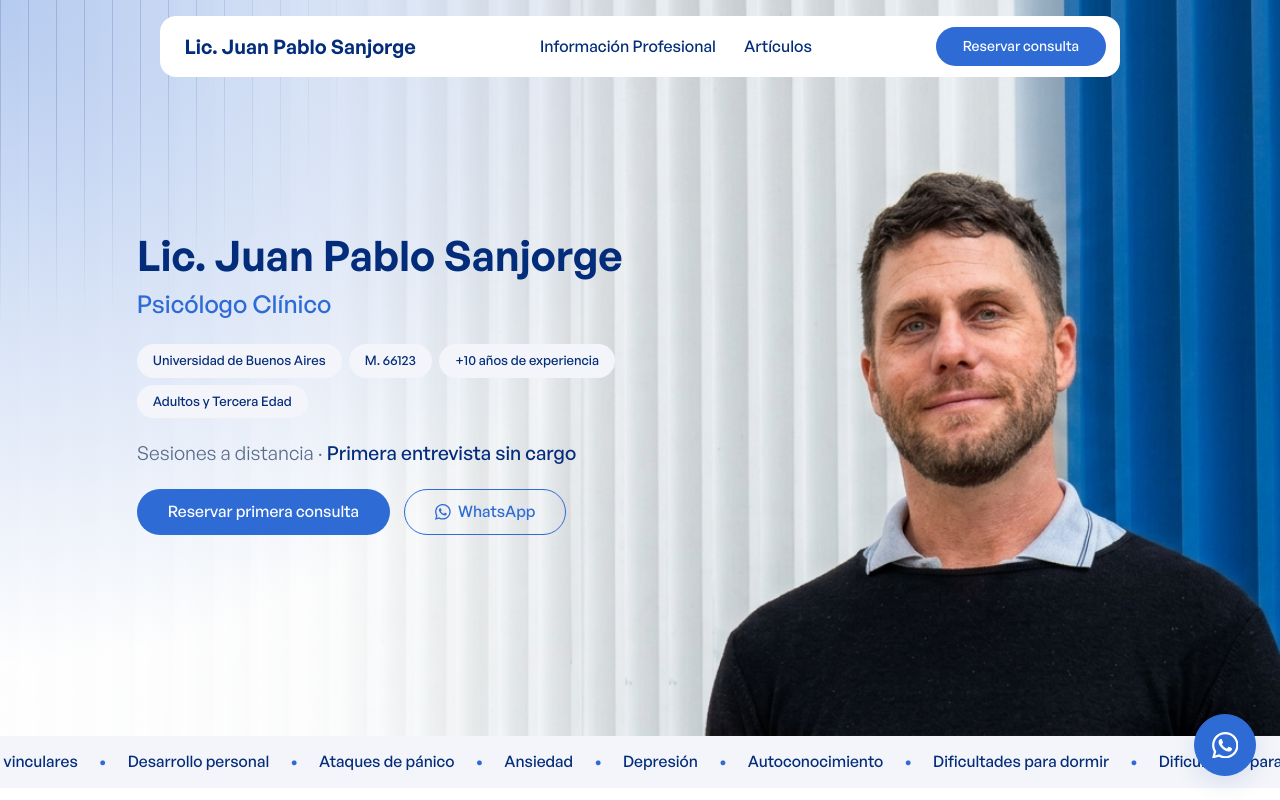
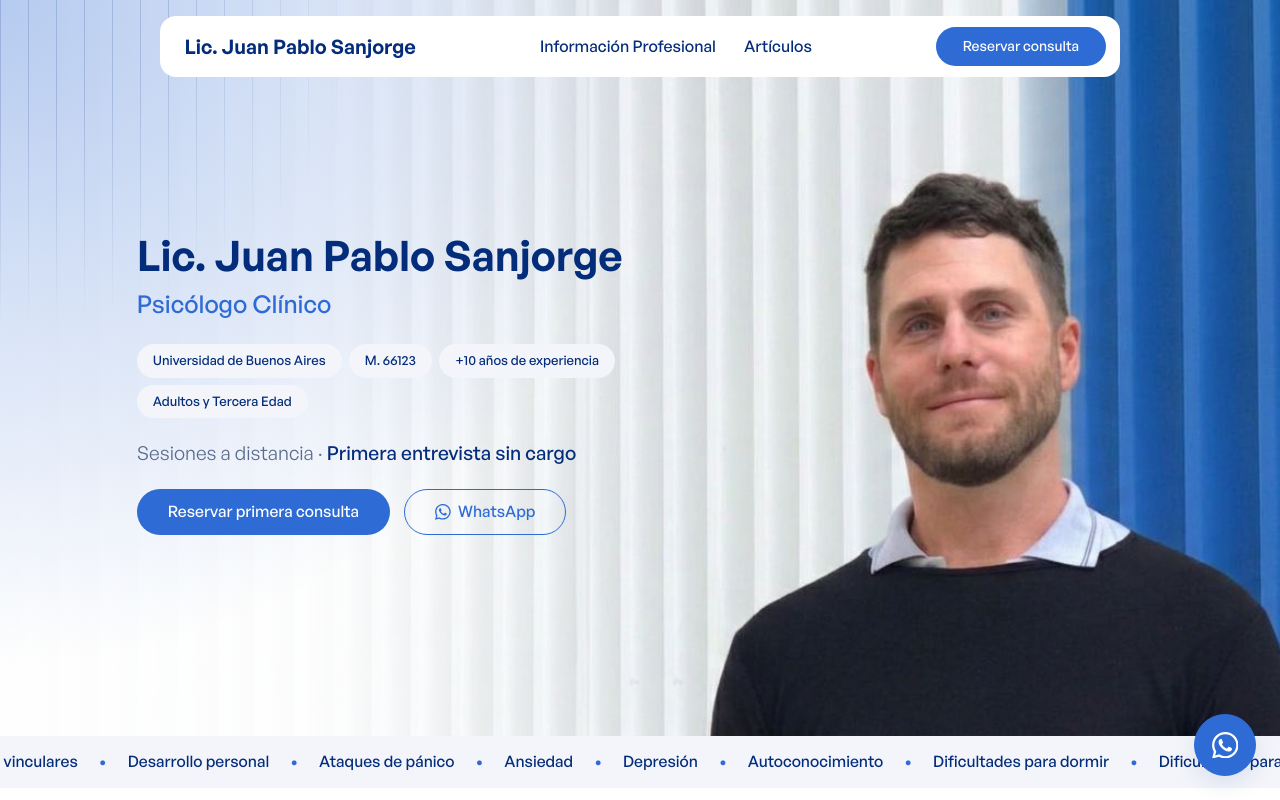
Before and after one commit to tiansanjorge/juan-pablo-sanjorge, a React (Vite) app: page / in a window 1280 px wide. Shown: the top 800 px of the page. Built offline with nearby package versions, Linux system fonts and the light colour scheme; a web font is replaced by a local one.

Commit message:
style: actualizar imagen de portada del hero en Home

```diff
--- a/src/styles/_home.scss
+++ b/src/styles/_home.scss
@@ -59,7 +59,7 @@
   align-items: center;
   min-height: 92vh;
   min-height: 92dvh;
-  background-image: url("/img/portada3.jpg");
+  background-image: url("/img/portada.jpg");
   background-size: cover;
   background-position: center center;
   overflow: hidden;
```
Also changed, not shown: public/img/portada.jpg (renamed from public/img/portada2.jpg).
